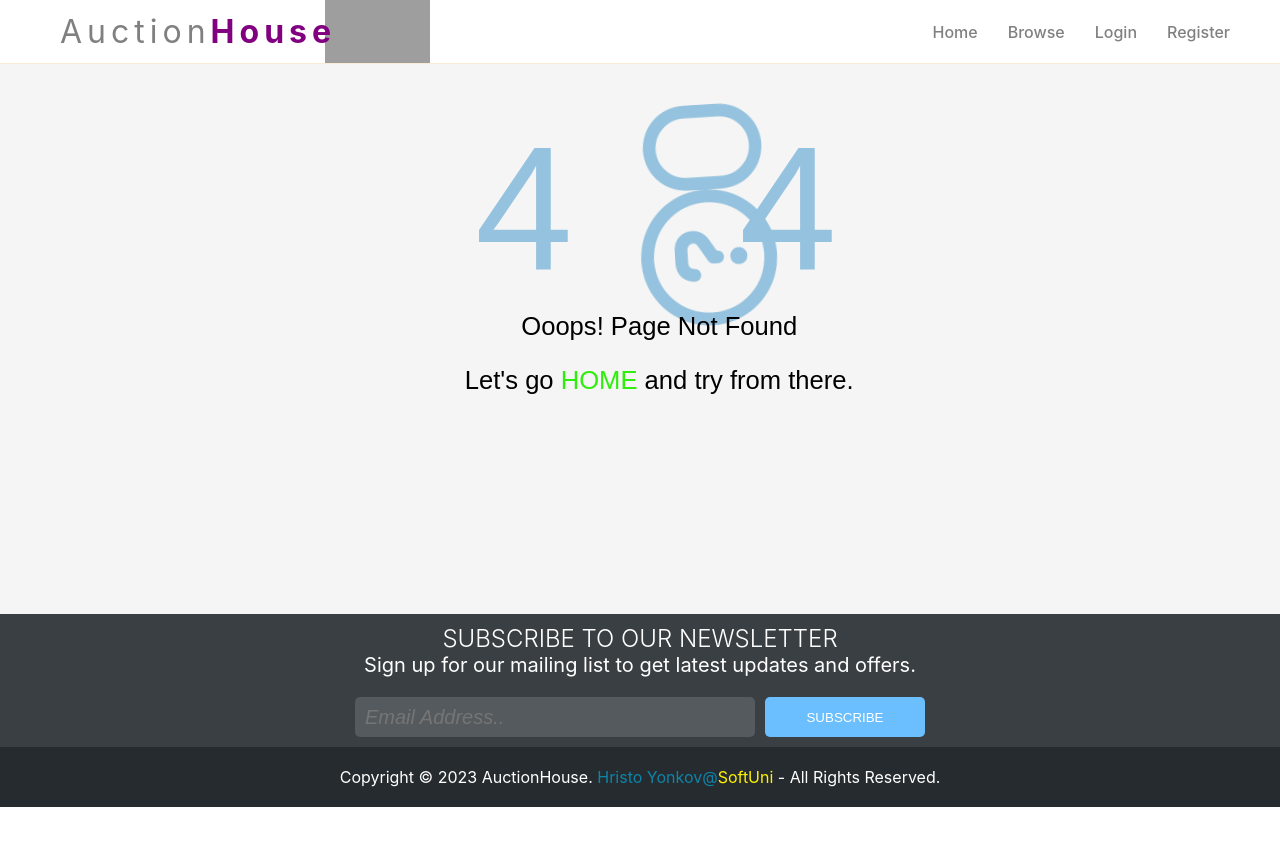
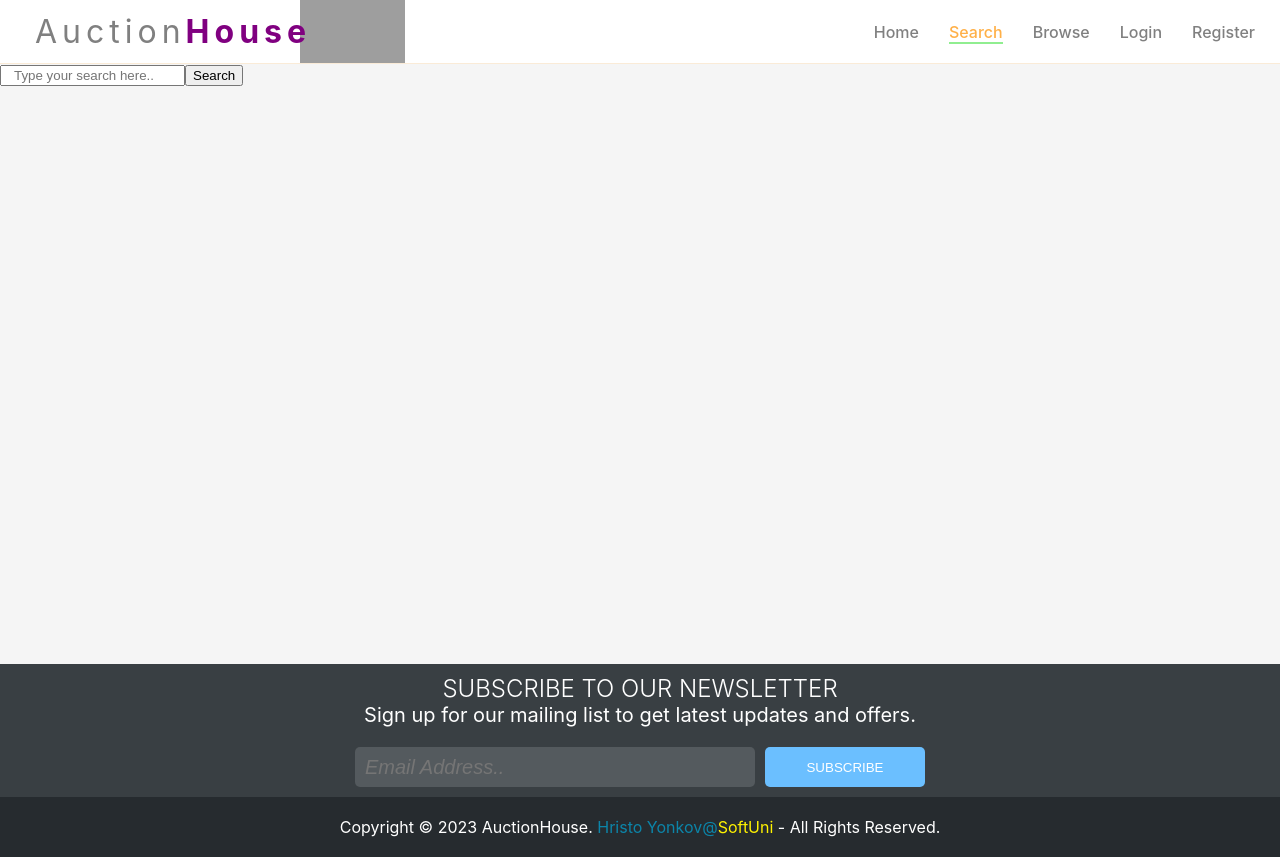
Before and after one commit to HristoYonkov/Auction-House-ExamProject, a React (Create React App) app in the folder Auction-House/auction-house/: page /search in a window 1280 px wide. Before the commit the page ends 807 px from the top, so only its background shows below. Built offline with nearby package versions, Linux system fonts and the light colour scheme; grey boxes are pictures that could not be loaded.

Commit message:
add search view and polish some css

```diff
--- a/Auction-House/auction-house/src/App.js
+++ b/Auction-House/auction-house/src/App.js
@@ -16,6 +16,7 @@ import { Create } from './components/Create/Create';
 import { Edit } from './components/Edit/Edit';
 import { AuthContext } from './context/AuthContext';
 import { MyAuctions } from './components/MyAuctions/MyAuctions';
+import { Search } from './components/Search/Search';
 
 
 function App() {
@@ -48,6 +49,7 @@ function App() {
                     <Routes>
                         <Route path='/' element={<Home />} />
                         <Route path='/catalog' element={<Catalog />} />
+                        <Route path='/search' element={<Search />} />
                         <Route path='/create' element={<Create />} />
                         <Route path='/my-auctions' element={<MyAuctions />} />
                         <Route path='/login' element={<Login />} />
--- a/Auction-House/auction-house/src/components/MyAuctions/MyAuctions.css
+++ b/Auction-House/auction-house/src/components/MyAuctions/MyAuctions.css
@@ -33,7 +33,10 @@
     border-radius: 20px;
     padding: 80px 0px 0px 0px;
     box-shadow: rgba(0, 0, 0, 0.09) 0px 2px 1px, rgba(0, 0, 0, 0.09) 0px 4px 2px, rgba(0, 0, 0, 0.09) 0px 8px 4px, rgba(0, 0, 0, 0.09) 0px 16px 8px, rgba(0, 0, 0, 0.09) 0px 32px 16px;
-
+    border-bottom: 5px solid burlywood;
+    border-right: 3px solid burlywood;
+    border-left: 3px solid burlywood;
+    border-top: 1px solid burlywood;
 }
 
 .my-listings-header {
@@ -41,7 +44,7 @@
     position: absolute;
     top: -5px;
     border-radius:5px;
-    padding: 0px 10px 10px 10px;
+    padding: 0px 10px 0px 10px;
     font-size: 40px;
     background-color: whitesmoke;
     font-family:Verdana, Geneva, Tahoma, sans-serif;
--- /dev/null
+++ b/Auction-House/auction-house/src/components/Search/Search.css
@@ -0,0 +1,3 @@
+.search-wrapper {
+    height: 75vh;
+}
--- /dev/null
+++ b/Auction-House/auction-house/src/components/Search/Search.js
@@ -0,0 +1,11 @@
+import './Search.css';
+
+export const Search = () => {
+
+    return (
+        <div className='search-wrapper'>
+            <input type="text" id='search' placeholder='Type your search here..' name='search' className='search' />
+            <button className='search-btn'>Search</button>
+        </div>
+    )
+}
--- a/Auction-House/auction-house/src/components/header/Header.css
+++ b/Auction-House/auction-house/src/components/header/Header.css
@@ -4,7 +4,7 @@ header {
     flex-wrap: wrap;
     justify-content: space-between;
     align-items: center;
-    padding: 0 50px;
+    padding: 0 25px;
     position: sticky;
     top: 0px;
     z-index: 2;
--- a/Auction-House/auction-house/src/components/header/Header.js
+++ b/Auction-House/auction-house/src/components/header/Header.js
@@ -35,6 +35,9 @@ export const Header = () => {
                         <NavLink to="/" >Home</NavLink>
                     </li>
                     <li className="header-list-item">
+                        <NavLink to="/search" >Search</NavLink>
+                    </li>
+                    <li className="header-list-item">
                         <NavLink to="/catalog" >Browse</NavLink>
                     </li>
                     {!user.username && (
```
Also changed, not shown: 1 other file (tests, documents, lock files or other folders).
